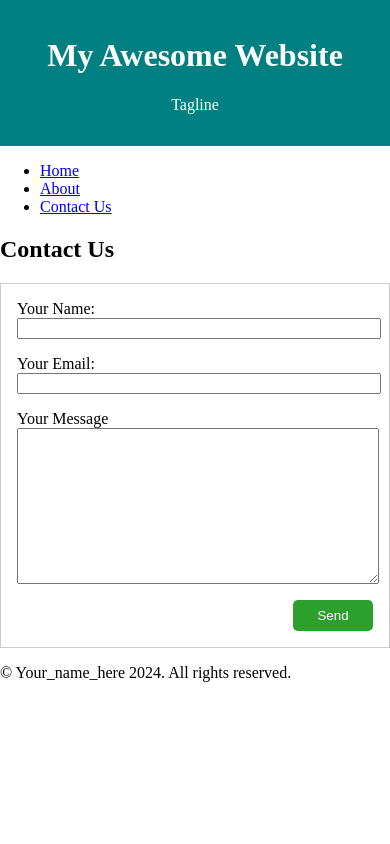
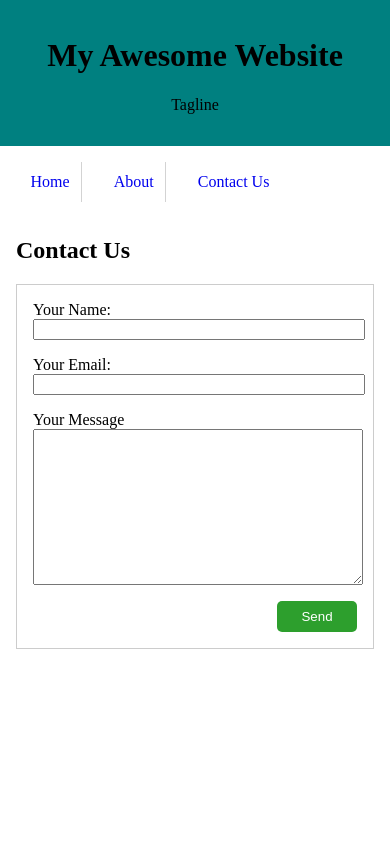
Before and after one commit to Reki43/acit1620-lab3, a plain HTML site: page contact.html in a window 390 px wide. Shown: the top 844 px of the page. Drawn offline with Linux system fonts and the light colour scheme.

Commit message:
Added everything to fully align with CSS example assignemnt.

```diff
--- a/contact.html
+++ b/contact.html
@@ -18,13 +18,13 @@
                 <nav>
                     <ul>
                         <li>
-                            <a href="/">Home</a>
+                            <a href="index.html">Home</a>
                         </li>
                         <li>
-                            <a href="/about.html">About</a>
+                            <a href="about.html">About</a>
                         </li>
                         <li>
-                            <a href="/contact.html">Contact Us</a>
+                            <a href="contact.html">Contact Us</a>
                         </li>
                     </ul>
                 </nav>
--- a/styles.css
+++ b/styles.css
@@ -35,4 +35,89 @@ header {
     padding: 1rem;
     margin-bottom: 1rem;
     text-align: center;
+    color: black;
 }
+
+
+ul {
+    list-style: none;
+    margin-left: 10rem;
+    margin-top: 1.7rem;
+    padding: 0;
+    width: 7rem;
+
+}
+
+
+li{
+    display: block;
+    text-align: right;
+    margin: 1rem;
+    text-decoration: none;
+    color: teal;
+    width: 6rem;
+}
+
+ul a{
+    text-decoration: none;
+}
+
+main{
+    float: left;
+    margin-right: 10rem;
+    margin-left: 20rem;
+    margin-top: -7rem;
+    float: none;
+}
+
+
+.img {
+    float: left;
+    width: 10rem;
+    height: 8rem;
+    margin-right: 1rem;
+
+
+}
+
+h2 {
+    margin-top: 2.2rem;
+}
+
+
+
+footer p{
+    text-align: center;
+    margin-top: 20rem;
+    padding: 14px;
+    background-color: teal;
+    color: white;
+
+}
+
+@media screen and (max-width: 600px) {
+    ul {
+        display: inline-flex;
+        margin-left: .2rem;
+        margin-bottom: -1rem;
+        margin-top: -1rem;
+        width: 25rem;
+    }
+
+    ul li{
+        padding: .7rem;
+        width: auto;
+        margin-right: .3rem;
+
+    }
+
+    li:not(:last-child){
+        border-right: .7px solid lightgrey;
+
+    }
+
+    main {
+        margin: 1rem;
+    }
+
+}
```
Also changed, not shown: index.html (line endings or trailing spaces).
